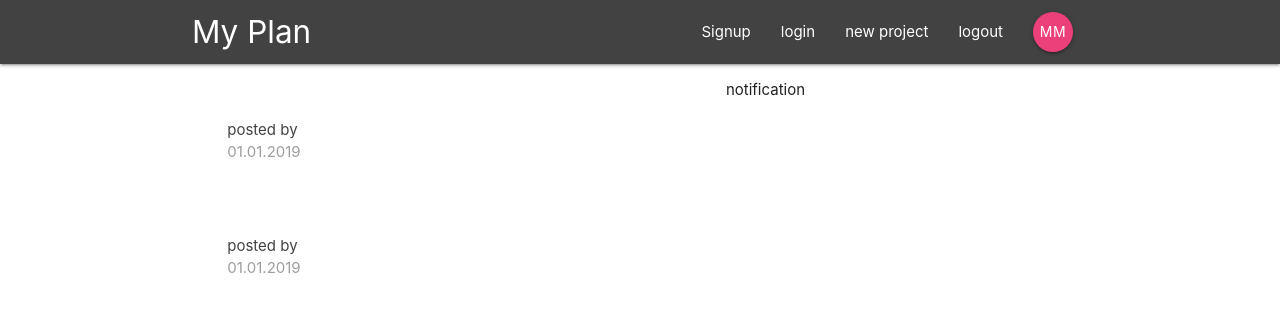
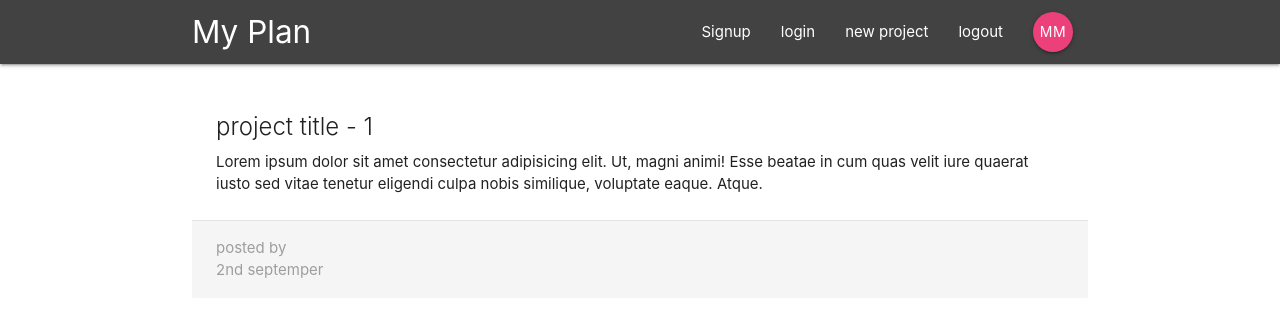
Before and after one commit to MohamadBouchi/events-planner, a React (Create React App) app in the folder plan/: page /project/1 in a window 1280 px wide. Shown: the top 314 px of the page. Built offline with nearby package versions, Linux system fonts and the light colour scheme.

Commit message:
projectdetails layout

```diff
--- a/plan/src/App.js
+++ b/plan/src/App.js
@@ -2,6 +2,7 @@
 import { BrowserRouter, Switch, Route } from 'react-router-dom';
 import Navbar from './components/layout/Navbar';
 import Dashboard from './components/dashboard/Dashboard';
+import ProjectDetails from './components/projects/ProjectDetails'
 
 class App extends Component {
   render() {
@@ -10,7 +11,8 @@
       <div className="App">
         <Navbar/>
         <Switch>
-          <Route path="/" component={Dashboard} />
+          <Route path="/" component={Dashboard} exact/>
+          <Route path="/project/:id" component={ProjectDetails} />
         </Switch>
       </div>
       </BrowserRouter>
--- a/plan/src/components/projects/ProjectDetails.js
+++ b/plan/src/components/projects/ProjectDetails.js
@@ -0,0 +1,19 @@
+import React from 'react'
+
+export default function ProjectDetails(props) {
+  const id = props.match.params.id;
+  return (
+    <div className="container section project-details">
+        <div className="card z-depth-0">
+            <div className="card-content">
+                <span className="card-title">project title - {id}</span>
+                <p>Lorem ipsum dolor sit amet consectetur adipisicing elit. Ut, magni animi! Esse beatae in cum quas velit iure quaerat iusto sed vitae tenetur eligendi culpa nobis similique, voluptate eaque. Atque.</p>
+            </div>
+            <div className="card-action grey lighten-4 grey-text">
+                <div>posted by</div>
+                <div>2nd septemper</div>
+            </div>
+        </div>
+    </div>
+  )
+}
```
